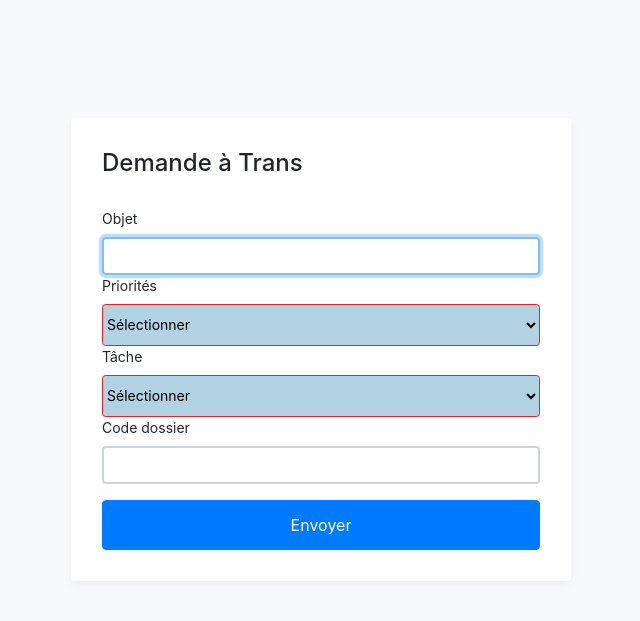
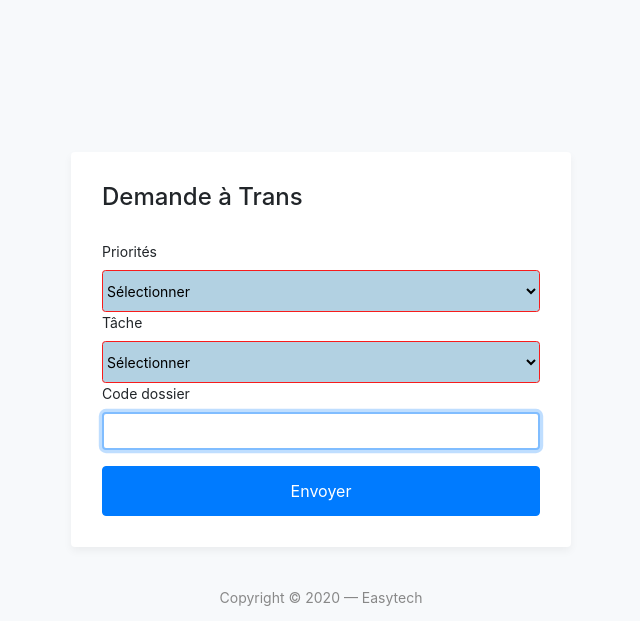
Before and after one commit to Ntsoa2112/Ticketing_2, a Node project: template views/demande/demander_a_trans.ejs in a window 1280 px wide. Shown: the top 621 px of the page, without its empty margins (319-959 px from the left). Run offline with Node 20 templates, Linux system fonts and the light colour scheme; the template is opened without the code that fills it, so the values that code supplies are empty.

Commit message:
Suppresion objet

```diff
--- a/api/service/traitement.js
+++ b/api/service/traitement.js
@@ -5,9 +5,7 @@ module.exports = {
     datastore : 'default',
 
     details: function(demande, tacheCours){
-        console.log("Ato @ trait");
         var nP1 = 0, nP2 = 0, nP3 = 0, nRec = 0, nLiv = 0, n = 0;
-
         function statdemande(type, demande){
             var nP1 = 0, nP2 = 0, nP3 = 0, nRec = 0, nLiv = 0, n = 0;
             for(var i = 0; i<demande.length; i++){
@@ -38,7 +36,6 @@ module.exports = {
        var nouvelle = statdemande("nouvelle", demande);
        var enCours = statdemande("En cours", tacheCours);
        var terminer = statdemande("Terminer", tacheCours);
-       console.log("Hivoka @ trait");
        return {nouvelle, enCours, terminer};
       }
 
--- a/views/demande/afficher_contenu.ejs
+++ b/views/demande/afficher_contenu.ejs
@@ -7,13 +7,14 @@
 
                     <form method="GET" action="/dashboard">
 
-                        <div class="">
+                        <!-- <div class="">
 
                                 <div class="input-group">
                                     <label class="label">Objet: <%= oneDemande.objet %></label>
                                 </div>
 
-                        </div>  <div class="">
+                        </div>   -->
+                        <div class="">
                             <div >
                                 <div class="input-group">
                                     <label class="label">Priorité: <%= oneDemande.priorite %></label>
--- a/views/demande/demander_a_trans.ejs
+++ b/views/demande/demander_a_trans.ejs
@@ -18,8 +18,8 @@
 							<h4 class="card-title">Demande à Trans</h4>
 							<form method="POST" action="/demander_a_trans" class="my-login-validation" >
 								<div  id="chem" class="form-group">
-									<label for="new-password">Objet</label>
-									<input id="new-password" class="form-control" type="text" name="objet" required autofocus data-eye>
+									<!-- <label for="new-password">Objet</label> -->
+									<input type="hidden" id="new-password" class="form-control" type="text" name="objet" value="Objet" required autofocus data-eye>
 									<label class="label">Priorités</label>
 									<select class="select" id="priori" name="priorite" required>
 										<option>Sélectionner</option>
--- a/views/demande/standBy.ejs
+++ b/views/demande/standBy.ejs
@@ -6,13 +6,14 @@
 
                     <form method="POST" action="standBy/<%=OneTache.id%>/<%= oneDemande.id %>">
 
-                        <div >
+                        <!-- <div >
                             <div >
                                 <div class="input-group">
                                     <label class="label label-default">Objet: <%= oneDemande.objet %></label>
                                 </div>
                             </div>
-                        </div>  <div >
+                        </div>   -->
+                        <div >
                             <div >
                                 <div class="input-group">
                                     <label class="label">Priorité: <%= oneDemande.priorite %></label>
--- a/views/demande/terminer_form_tache.ejs
+++ b/views/demande/terminer_form_tache.ejs
@@ -6,13 +6,14 @@
 
                     <form method="POST" action="terminer_tache/<%=OneTache.id%>/<%= oneDemande.id %>" enctype="multipart/form-data">
 
-                        <div >
+                        <!-- <div >
                             <div >
                                 <div class="input-group">
                                     <label class="label">Objet: <%= oneDemande.objet %></label>
                                 </div>
                             </div>
-                        </div>  <div >
+                        </div>   -->
+                        <div >
                             <div >
                                 <div class="input-group">
                                     <label class="label">Priorité: <%= oneDemande.priorite %></label>
--- a/views/demande/valide_form_demande.ejs
+++ b/views/demande/valide_form_demande.ejs
@@ -9,13 +9,14 @@
 
 
 
-                        <div class="">
+                        <!-- <div class="">
 
                                 <div class="input-group">
                                     <label class="label">Objet: <%= oneDemande.objet %></label>
                                 </div>
 
-                        </div>  <div class="">
+                        </div>   -->
+                        <div class="">
                             <div >
                                 <div class="input-group">
                                     <label class="label">Priorité: <%= oneDemande.priorite %></label>
```
Also changed, not shown: api/controllers/DashboardController.js (+0 -7 lines), assets/images/file/1613984318319projet.PNG (added).
